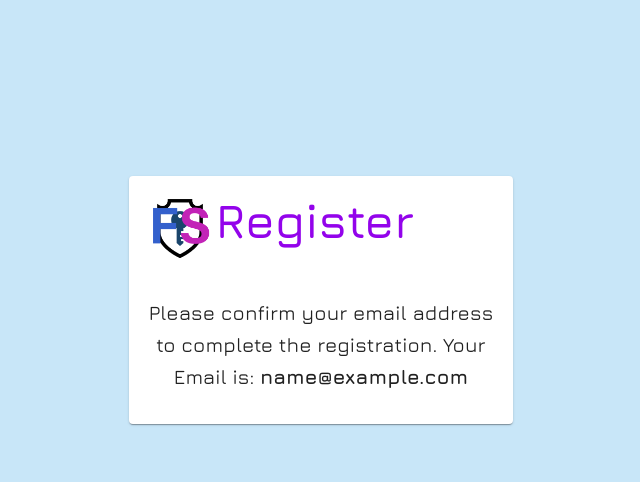
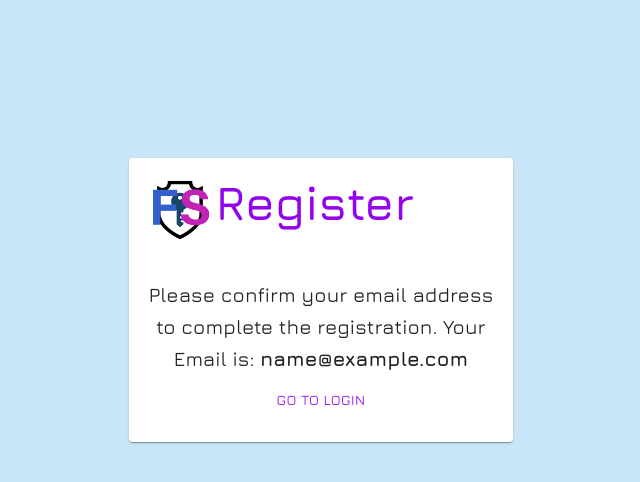
Before and after one commit to Gipfelienjoyer/-FaithSafeWeb, a React (Create React App) app: page /register in a window 1280 px wide. Both pictures are taken after typing "Sample", "name@example.com", "Sample123", "Sample123" into the empty fields and a click on the button "REGISTER". Shown: the top 482 px of the page, without its empty margins (319-959 px from the left). Built offline with nearby package versions, Linux system fonts and the light colour scheme; no server answers.

Commit message:
cook mail verify

```diff
--- a/src/02-organisms/RegisterForm.tsx
+++ b/src/02-organisms/RegisterForm.tsx
@@ -38,6 +38,9 @@ export default function RegisterForm({ initialValues, validationSchema, onSubmit
 
                                 Your Email is: <b>{submittedEmail}</b>
                             </Typography>
+                            <Button type="submit" disabled={isSubmitting}>
+                                Go to Login
+                            </Button>
                         </Box>
                     ) : (
                         <>
```
